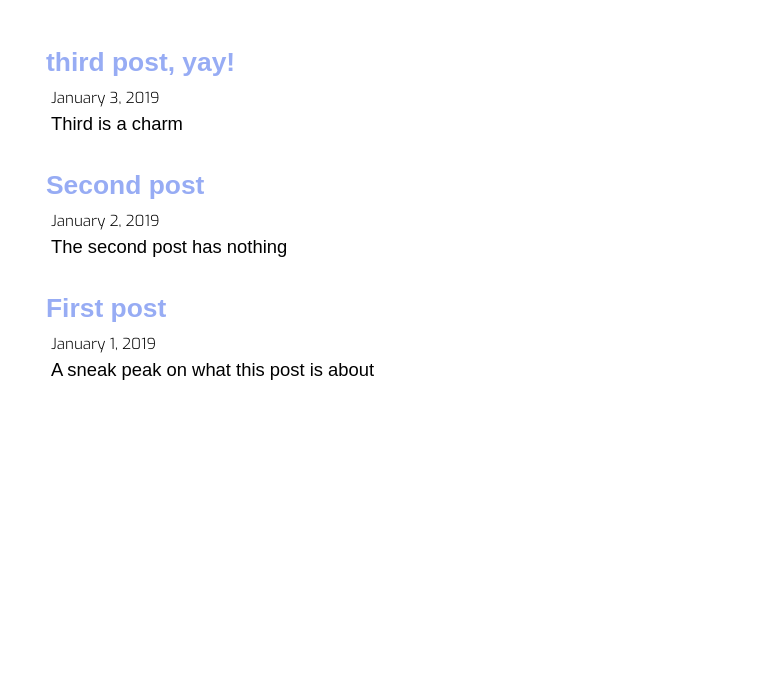
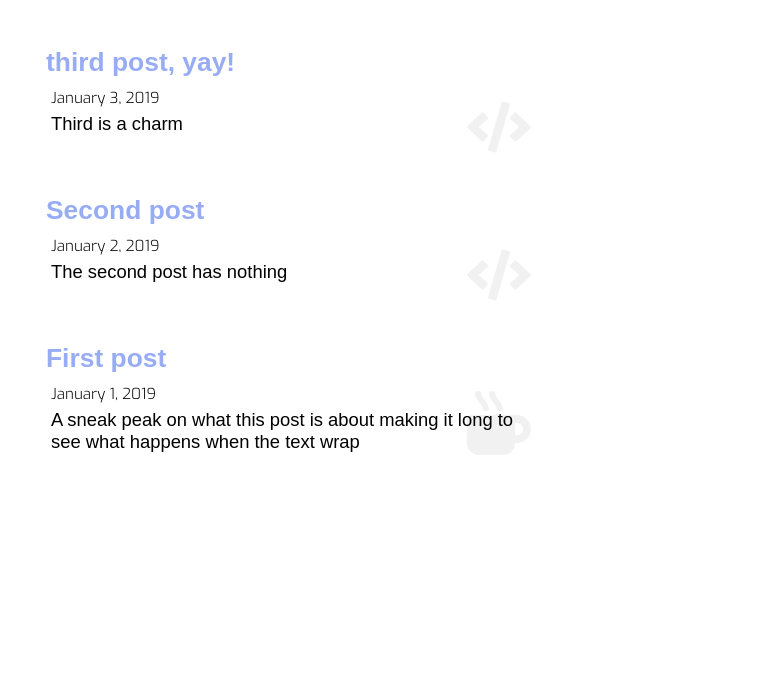
Before and after one commit to gassiss/blog, a Gatsby site: page / in a window 1280 px wide. Shown: the part 55-741 px from the top of the page, without its empty margins (249-1031 px from the left). Built offline with nearby package versions, Linux system fonts and the light colour scheme; Gatsby itself is replaced by a stand-in of ours; a web font is replaced by a local one.

Commit message:
More styling

```diff
--- a/src/pages/index.js
+++ b/src/pages/index.js
@@ -1,6 +1,7 @@
 import React from "react";
-import styled from "styled-components";
+import styled, { css } from "styled-components";
 import { Link, graphql, useStaticQuery } from "gatsby";
+import { FaMugHot, FaCode } from "react-icons/fa";
 
 import Layout from "../components/Layout";
 
@@ -12,8 +13,10 @@ const Container = styled.div`
 `;
 
 const Post = styled.div`
-  margin: 35px 0;
+  position: relative;
+  margin: 35px 0 60px;
   padding-left: 15px;
+  max-width: 500px;
   width: 100%;
   box-sizing: border-box;
 `;
@@ -25,6 +28,22 @@ const Title = styled(Link)`
   @media only screen and (max-width: 400px) {
     font-size: 1.4rem;
   }
+`;
+
+const IconStyle = css`
+  position: absolute;
+  top: 3rem;
+  right: 0;
+  font-size: 4rem;
+  z-index: -1;
+  opacity: 0.05;
+`;
+
+const CoffeeIcon = styled(FaMugHot)`
+  ${IconStyle}
+`;
+const CodeIcon = styled(FaCode)`
+  ${IconStyle}
 `;
 
 const PostedDate = styled.div`
@@ -57,6 +76,7 @@ function getPosts() {
               title
               date
               description
+              type
             }
             fields {
               slug
@@ -82,6 +102,7 @@ export default () => {
         {posts.map(post => (
           <Post key={post.title}>
             <Title to={`/${post.slug}`}>{post.title}</Title>
+            {post.type === "Code" ? <CodeIcon /> : <CoffeeIcon />}
             <PostedDate>
               {new Date(`${post.date}T00:00`).toLocaleDateString("en-ca", {
                 month: "long",
--- a/src/posts/first-post/first-post.md
+++ b/src/posts/first-post/first-post.md
@@ -1,7 +1,8 @@
 ---
 title: "First post"
 date: "2019-01-01"
-description: "A sneak peak on what this post is about"
+description: "A sneak peak on what this post is about making it long to see what happens when the text wrap"
+type: "Productivity"
 ---
 
 # TItles should be H1
--- a/src/posts/second-post.md
+++ b/src/posts/second-post.md
@@ -2,6 +2,7 @@
 title: "Second post"
 date: "2019-01-02"
 description: "The second post has nothing"
+type: "Code"
 ---
 
 My second post
--- a/src/posts/third-post.md
+++ b/src/posts/third-post.md
@@ -2,6 +2,7 @@
 title: "third post, yay!"
 date: "2019-01-03"
 description: "Third is a charm"
+type: "Code"
 ---
 
 ## This is my third post
```
